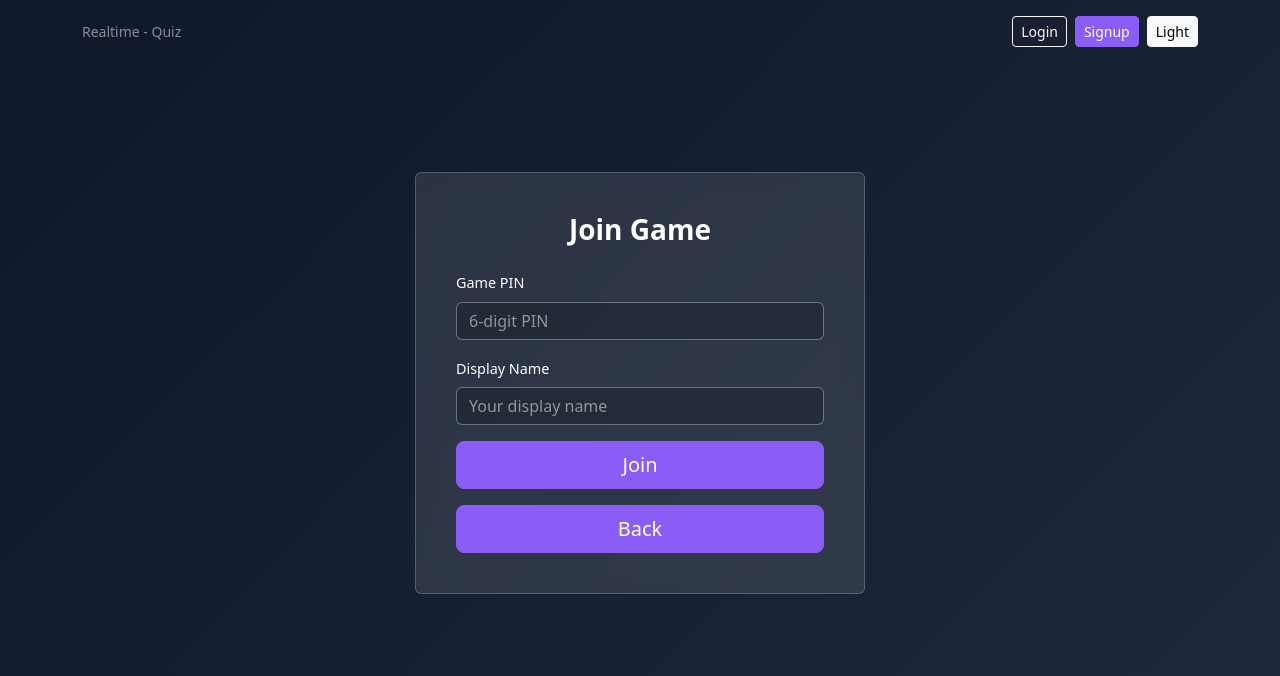
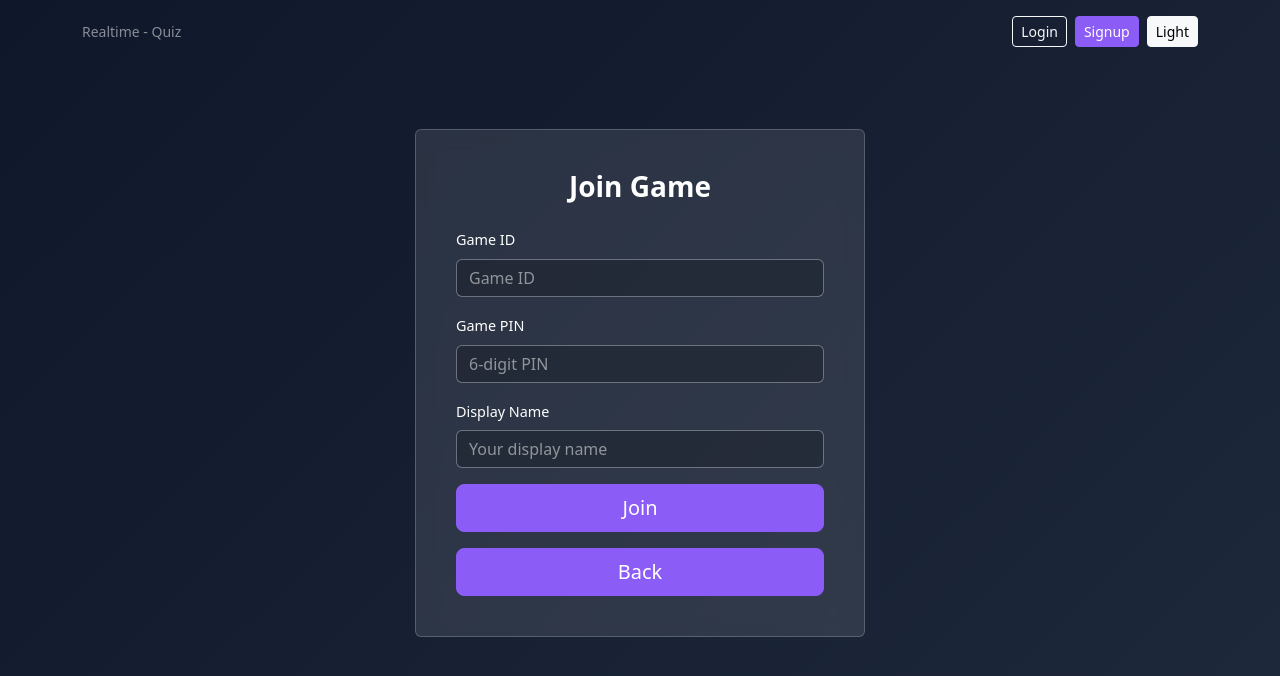
Before and after one commit to Ali-Said1/Quizzatak, a React (Vite) app: page /join in a window 1280 px wide. Shown: the top 676 px of the page. Built offline with nearby package versions, Linux system fonts and the light colour scheme.

Commit message:
Added services

```diff
--- a/src/pages/JoinGame/JoinGame.jsx
+++ b/src/pages/JoinGame/JoinGame.jsx
@@ -8,6 +8,7 @@ function JoinGame() {
     const {theme, toggleTheme} = useContext(ThemeContext);
     const [displayName, setDisplayName] = useState('');
     const [gamePin, setGamePin] = useState('');
+    const [gameId, setGameId] = useState('');
     return ( <>
     <div className={`main-wrapper ${theme}`}>
         <Header />
@@ -17,6 +18,17 @@ function JoinGame() {
             <h3 className="text-center fw-bold mb-4">Join Game</h3>
 
             <Form>
+
+              <Form.Group className="mb-3">
+                <Form.Label>Game ID</Form.Label>
+                <Form.Control
+                  type="text"
+                  placeholder="Game ID"
+                  value={gameId}
+                  onChange={(e) => setGameId(e.target.value)}
+                />
+              </Form.Group>
+
               <Form.Group className="mb-3">
                 <Form.Label>Game PIN</Form.Label>
                 <Form.Control
@@ -36,7 +48,6 @@ function JoinGame() {
                   onChange={(e) => setDisplayName(e.target.value)}
                 />
               </Form.Group>
-
 
             <Button
             variant="secondary"
```
Also changed, not shown: src/services/api.js (added, +39 -0 lines), src/services/authServices.js (added), src/services/classroomServices.js (added), src/services/notes.txt (added), src/services/quizServices.js (added), 1 other file (tests, documents, lock files or other folders).
